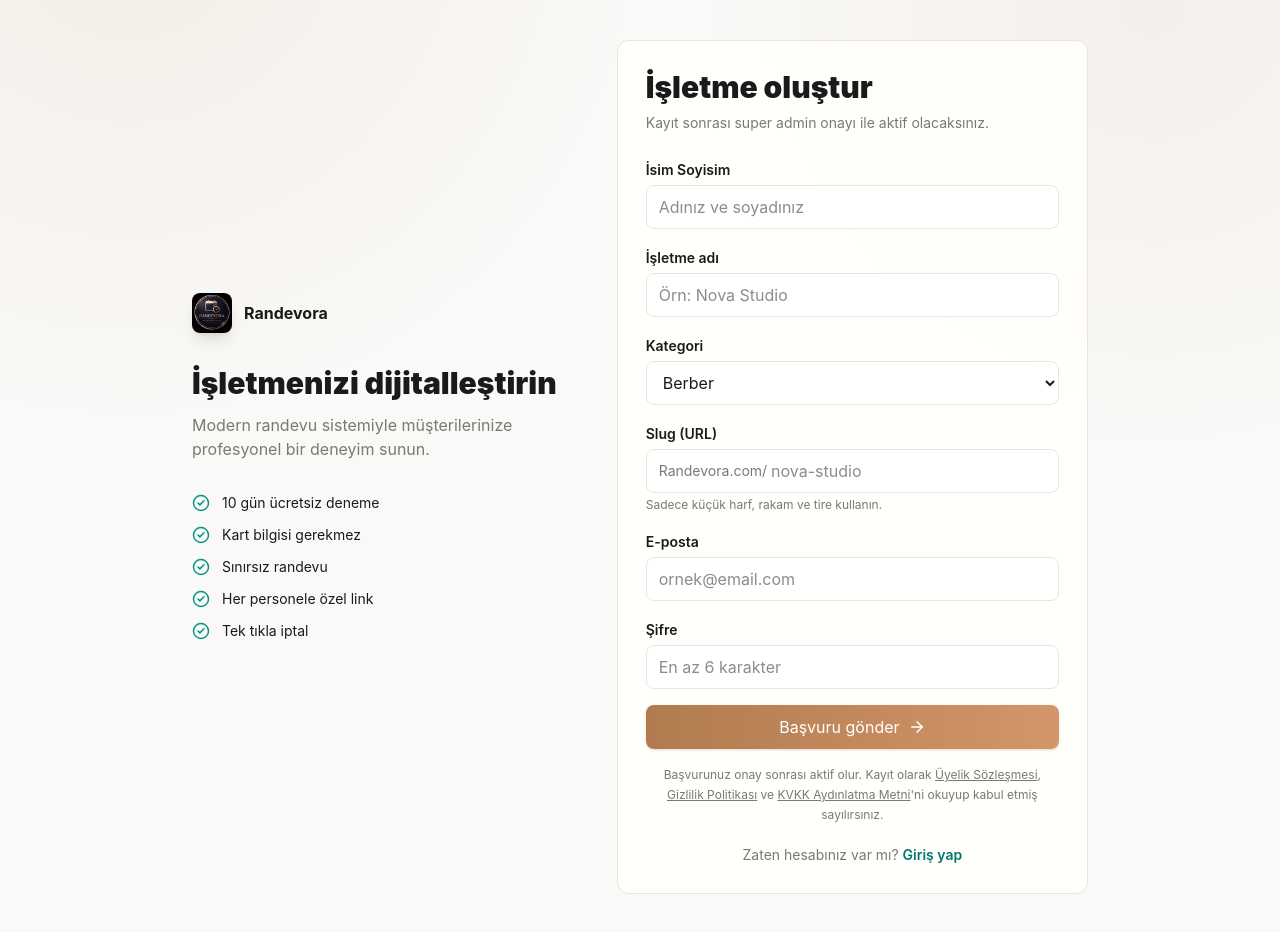
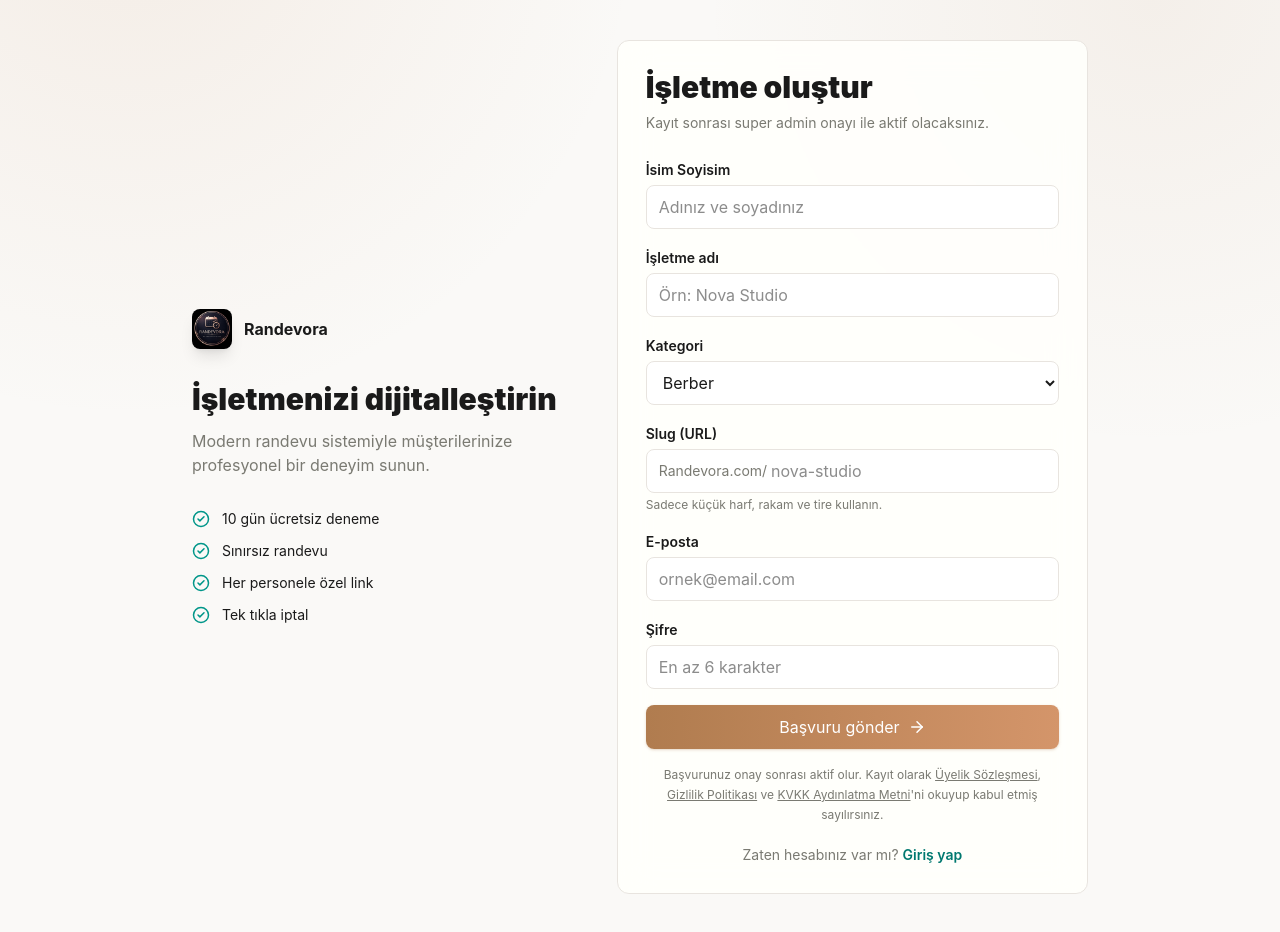
Before and after one commit to kutas13/randevora, a Next.js app: page /register in a window 1280 px wide. Built offline with nearby package versions, Linux system fonts and the light colour scheme.

Commit message:
feat: multi-tenant veri izolasyonu, hizmet aralik, calisan create/delete fix

```diff
--- a/app/page.tsx
+++ b/app/page.tsx
@@ -76,7 +76,7 @@ export default function HomePage() {
           <div className="animate-fade-in">
             <div className="mx-auto inline-flex items-center gap-2 rounded-full border border-[var(--line)] bg-[var(--panel)] px-4 py-2 text-sm text-[var(--muted)] shadow-sm">
               <Gift size={16} className="text-[var(--accent)]" />
-              10 gün ücretsiz deneme · Kart bilgisi gerekmez
+              10 gün ücretsiz deneme · İstediğin an iptal et
             </div>
 
             <h1 className="mx-auto mt-8 max-w-4xl text-5xl font-black leading-[1.1] tracking-tight md:text-7xl lg:text-8xl">
@@ -242,7 +242,7 @@ export default function HomePage() {
               </div>
               <h3 className="mt-4 text-base font-bold">10 gün ücretsiz deneme</h3>
               <p className="mt-1 text-sm text-[var(--muted)]">
-                Kart bilgisi istemiyoruz. 10 gün boyunca tüm özellikleri ücretsiz dene.
+                Tüm özellikleri 10 gün boyunca ücretsiz kullan. Beğenmezsen iptal et.
               </p>
             </article>
             <article className="glass rounded-2xl p-5">
@@ -295,7 +295,7 @@ export default function HomePage() {
           </div>
           <h2 className="mt-6 text-3xl font-black md:text-5xl">Hemen başlayın</h2>
           <p className="mt-4 text-lg text-[var(--muted)]">
-            30 saniyede ücretsiz işletmenizi oluşturun. 10 gün ücretsiz deneme, kart gerekmez.
+            30 saniyede ücretsiz işletmenizi oluşturun. 10 gün boyunca tüm özellikleri ücretsiz deneyin.
           </p>
           <div className="mt-10 flex flex-col items-center justify-center gap-3 sm:flex-row">
             <Link href="/register">
--- a/app/register/page.tsx
+++ b/app/register/page.tsx
@@ -5,7 +5,6 @@ import { Button } from "@/components/ui/button";
 
 const benefits = [
   "10 gün ücretsiz deneme",
-  "Kart bilgisi gerekmez",
   "Sınırsız randevu",
   "Her personele özel link",
   "Tek tıkla iptal",
```
